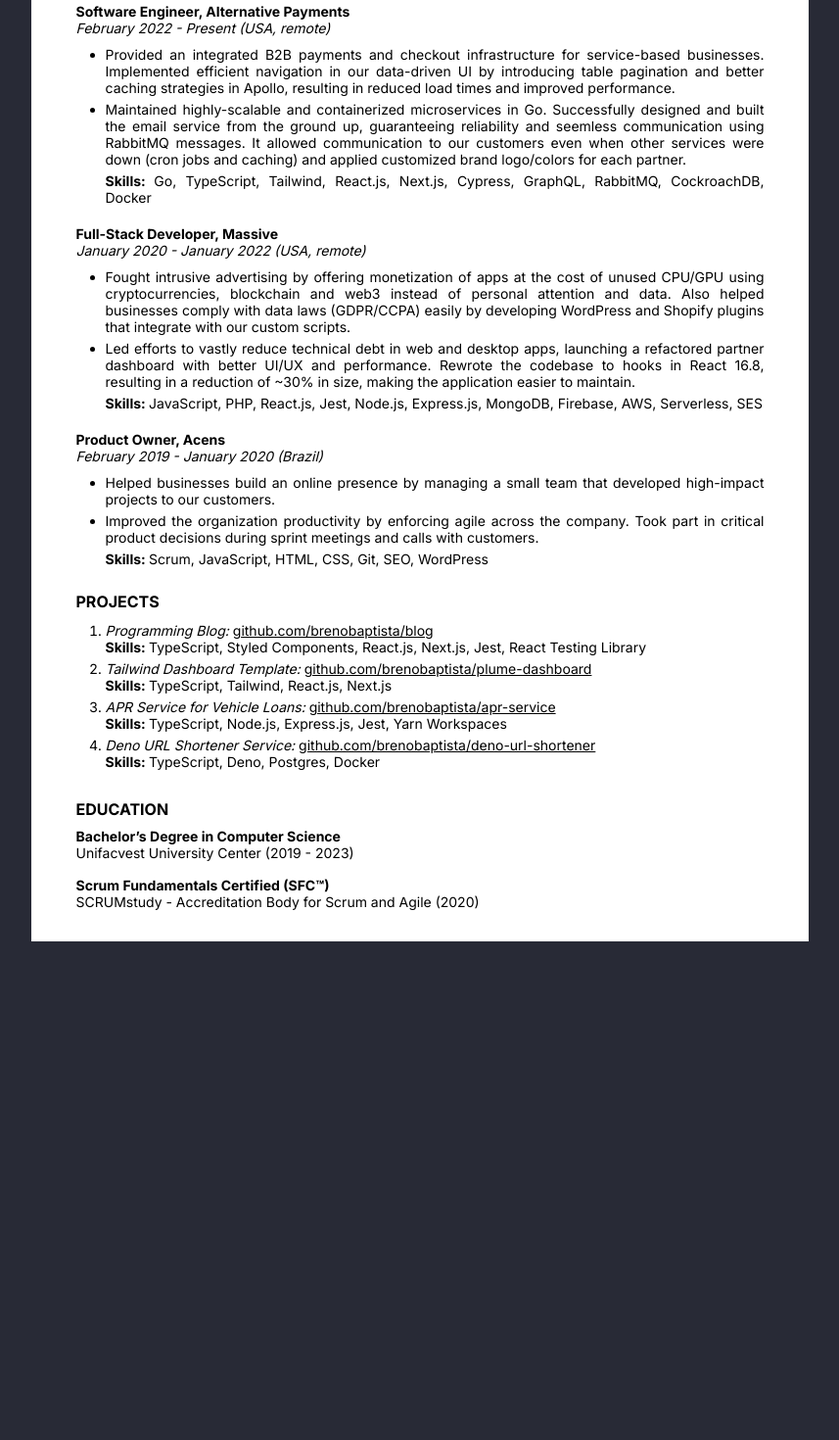
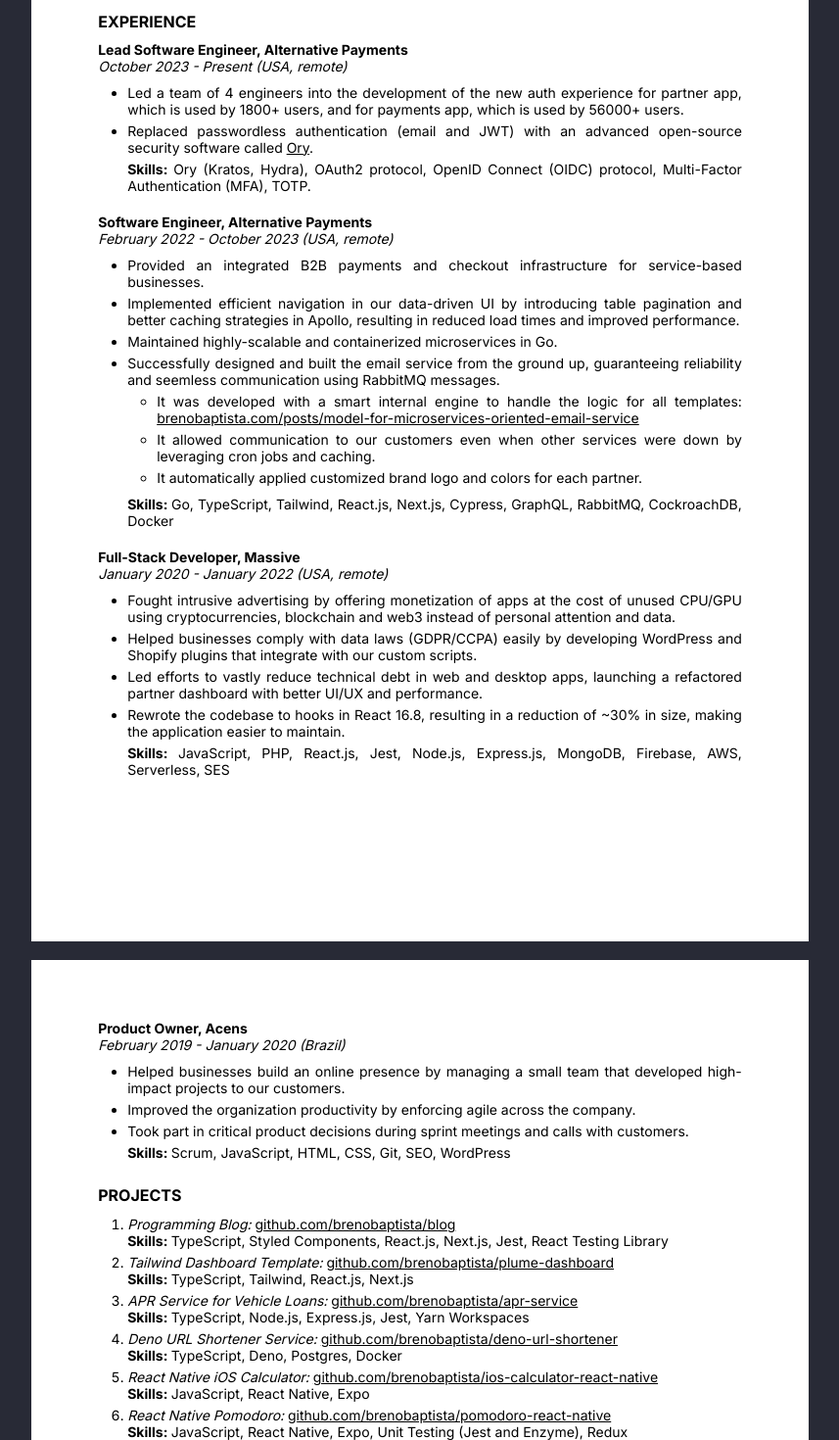
Before and after one commit to brenobaptista/blog, a Next.js app: page /resume in a window 1280 px wide. Shown: the part 180-1650 px from the top of the page at 98% size, without its empty margins (211-1068 px from the left). Before the commit the page ends 1160 px from the top, so only its background shows below. Built offline with nearby package versions, Linux system fonts and the light colour scheme.

Commit message:
Update resume

```diff
--- a/src/pages/resume.tsx
+++ b/src/pages/resume.tsx
@@ -21,14 +21,15 @@ const Resume = () => (
       />
     </Head>
     <PrintingRules />
+
     <Page>
       <Content>
         <Header>
           <Author>
             <h1>Breno Baptista</h1>
             <div>
-              Software engineer with bachelor’s degree in Computer Science and
-              5+ years experience at high-growth early-stage startups.
+              Lead software engineer with bachelor’s degree in Computer Science
+              and 5+ years experience at high-growth early-stage startups.
             </div>
           </Author>
           <Social>
@@ -74,27 +75,77 @@ const Resume = () => (
             </div>
           </Social>
         </Header>
+
         <Section>
-          <h2 className='mt-0'>EXPERIENCE</h2>
+          <h2>EXPERIENCE</h2>
+          <div>
+            <strong>Lead Software Engineer, Alternative Payments</strong>
+            <em>October 2023 - Present (USA, remote)</em>
+            <ul>
+              <li>
+                Led a team of 4 engineers into the development of the new auth
+                experience for partner app, which is used by 1800+ users, and
+                for payments app, which is used by 56000+ users.
+              </li>
+              <li>
+                Replaced passwordless authentication (email and JWT) with an
+                advanced open-source security software called{' '}
+                <a
+                  href='https://www.ory.sh/'
+                  target='_blank'
+                  rel='noreferrer noopener'
+                >
+                  Ory
+                </a>
+                .
+              </li>
+              <b>Skills: </b>Ory (Kratos, Hydra), OAuth2 protocol, OpenID
+              Connect (OIDC) protocol, Multi-Factor Authentication (MFA), TOTP.
+            </ul>
+          </div>
           <div>
             <strong>Software Engineer, Alternative Payments</strong>
-            <em>February 2022 - Present (USA, remote)</em>
+            <em>February 2022 - October 2023 (USA, remote)</em>
             <ul>
               <li>
                 Provided an integrated B2B payments and checkout infrastructure
-                for service-based businesses. Implemented efficient navigation
-                in our data-driven UI by introducing table pagination and better
-                caching strategies in Apollo, resulting in reduced load times
-                and improved performance.
+                for service-based businesses.
+              </li>
+              <li>
+                Implemented efficient navigation in our data-driven UI by
+                introducing table pagination and better caching strategies in
+                Apollo, resulting in reduced load times and improved
+                performance.
               </li>
               <li>
                 Maintained highly-scalable and containerized microservices in
-                Go. Successfully designed and built the email service from the
+                Go.
+              </li>
+              <li>
+                Successfully designed and built the email service from the
                 ground up, guaranteeing reliability and seemless communication
-                using RabbitMQ messages. It allowed communication to our
-                customers even when other services were down (cron jobs and
-                caching) and applied customized brand logo/colors for each
-                partner.
+                using RabbitMQ messages.
+                <ul>
+                  <li>
+                    It was developed with a smart internal engine to handle the
+                    logic for all templates:{' '}
+                    <a
+                      href='https://www.brenobaptista.com/posts/model-for-microservices-oriented-email-service'
+                      target='_blank'
+                      rel='noreferrer noopener'
+                    >
+                      brenobaptista.com/posts/model-for-microservices-oriented-email-service
+                    </a>
+                  </li>
+                  <li>
+                    It allowed communication to our customers even when other
+                    services were down by leveraging cron jobs and caching.
+                  </li>
+                  <li>
+                    It automatically applied customized brand logo and colors
+                    for each partner.
+                  </li>
+                </ul>
               </li>
               <b>Skills: </b>Go, TypeScript, Tailwind, React.js, Next.js,
               Cypress, GraphQL, RabbitMQ, CockroachDB, Docker
@@ -107,22 +158,34 @@ const Resume = () => (
               <li>
                 Fought intrusive advertising by offering monetization of apps at
                 the cost of unused CPU/GPU using cryptocurrencies, blockchain
-                and web3 instead of personal attention and data. Also helped
-                businesses comply with data laws (GDPR/CCPA) easily by
+                and web3 instead of personal attention and data.
+              </li>
+              <li>
+                Helped businesses comply with data laws (GDPR/CCPA) easily by
                 developing WordPress and Shopify plugins that integrate with our
                 custom scripts.
               </li>
               <li>
                 Led efforts to vastly reduce technical debt in web and desktop
                 apps, launching a refactored partner dashboard with better UI/UX
-                and performance. Rewrote the codebase to hooks in React 16.8,
-                resulting in a reduction of ~30% in size, making the application
-                easier to maintain.
+                and performance.
+              </li>
+              <li>
+                Rewrote the codebase to hooks in React 16.8, resulting in a
+                reduction of ~30% in size, making the application easier to
+                maintain.
               </li>
               <b>Skills: </b>JavaScript, PHP, React.js, Jest, Node.js,
               Express.js, MongoDB, Firebase, AWS, Serverless, SES
             </ul>
           </div>
+        </Section>
+      </Content>
+    </Page>
+
+    <Page>
+      <Content>
+        <Section>
           <div>
             <strong>Product Owner, Acens</strong>
             <em>February 2019 - January 2020 (Brazil)</em>
@@ -133,13 +196,17 @@ const Resume = () => (
               </li>
               <li>
                 Improved the organization productivity by enforcing agile across
-                the company. Took part in critical product decisions during
-                sprint meetings and calls with customers.
+                the company.
+              </li>
+              <li>
+                Took part in critical product decisions during sprint meetings
+                and calls with customers.
               </li>
               <b>Skills: </b>Scrum, JavaScript, HTML, CSS, Git, SEO, WordPress
             </ul>
           </div>
         </Section>
+
         <Section>
           <h2>PROJECTS</h2>
           <ol>
@@ -150,7 +217,7 @@ const Resume = () => (
                 target='_blank'
                 rel='noreferrer noopener'
               >
-                <span>github.com/brenobaptista/blog</span>
+                github.com/brenobaptista/blog
               </a>
               <br />
               <b>Skills: </b>TypeScript, Styled Components, React.js, Next.js,
@@ -163,7 +230,7 @@ const Resume = () => (
                 target='_blank'
                 rel='noreferrer noopener'
               >
-                <span>github.com/brenobaptista/plume-dashboard</span>
+                github.com/brenobaptista/plume-dashboard
               </a>
               <br />
               <b>Skills: </b>TypeScript, Tailwind, React.js, Next.js
@@ -175,7 +242,7 @@ const Resume = () => (
                 target='_blank'
                 rel='noreferrer noopener'
               >
-                <span>github.com/brenobaptista/apr-service</span>
+                github.com/brenobaptista/apr-service
               </a>
               <br />
               <b>Skills: </b>TypeScript, Node.js, Express.js, Jest, Yarn
@@ -188,13 +255,39 @@ const Resume = () => (
                 target='_blank'
                 rel='noreferrer noopener'
               >
-                <span>github.com/brenobaptista/deno-url-shortener</span>
+                github.com/brenobaptista/deno-url-shortener
               </a>
               <br />
               <b>Skills: </b>TypeScript, Deno, Postgres, Docker
             </li>
+            <li>
+              <i>React Native iOS Calculator: </i>
+              <a
+                href='https://github.com/brenobaptista/ios-calculator-react-native'
+                target='_blank'
+                rel='noreferrer noopener'
+              >
+                github.com/brenobaptista/ios-calculator-react-native
+              </a>
+              <br />
+              <b>Skills: </b>JavaScript, React Native, Expo
+            </li>
+            <li>
+              <i>React Native Pomodoro: </i>
+              <a
+                href='https://github.com/brenobaptista/pomodoro-react-native'
+                target='_blank'
+                rel='noreferrer noopener'
+              >
+                github.com/brenobaptista/pomodoro-react-native
+              </a>
+              <br />
+              <b>Skills: </b>JavaScript, React Native, Expo, Unit Testing (Jest
+              and Enzyme), Redux
+            </li>
           </ol>
         </Section>
+
         <Section>
           <h2>EDUCATION</h2>
           <div>
@@ -207,6 +300,18 @@ const Resume = () => (
               SCRUMstudy - Accreditation Body for Scrum and Agile (2020)
             </div>
           </div>
+          <div>
+            <strong>
+              React - The Complete Guide (incl Hooks, React Router, Redux)
+            </strong>
+            <div>Udemy (2019)</div>
+          </div>
+          <div>
+            <strong>
+              NodeJS - The Complete Guide (incl. MVC, REST APIs, GraphQL)
+            </strong>
+            <div>Udemy (2019)</div>
+          </div>
         </Section>
       </Content>
     </Page>
--- a/src/styles/pages/Resume.ts
+++ b/src/styles/pages/Resume.ts
@@ -12,7 +12,7 @@ export const Page = styled.div`
   background: #ffffff;
   width: 210mm;
   height: 297mm;
-  padding: 12mm 12mm;
+  padding: 16mm 18mm;
 
   @media screen {
     margin: 5mm auto;
@@ -82,6 +82,10 @@ export const Section = styled.div`
 
   li {
     padding-bottom: 5px;
+
+    ul {
+      margin: 5px 0 0;
+    }
   }
 
   div {
```
Also changed, not shown: 1 other file (tests, documents, lock files or other folders).
